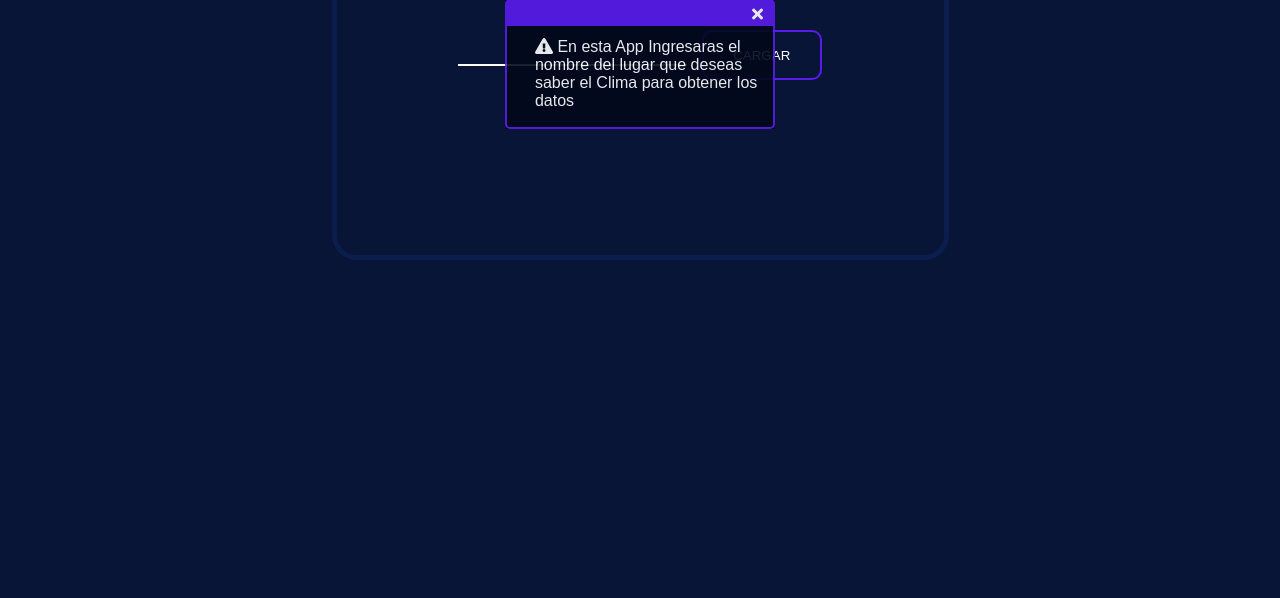
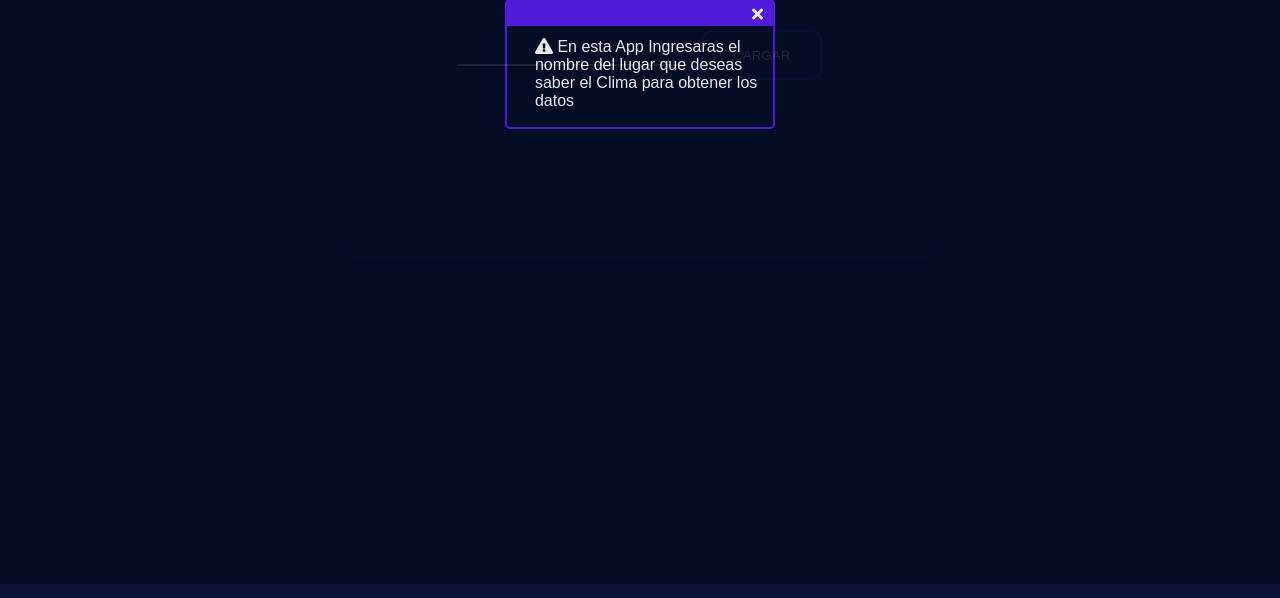
Before and after one commit to InterTech20/app_clima, a plain HTML site: page index.html in a window 1280 px wide. Shown: the part 202-800 px from the top of the page. Drawn offline with Linux system fonts and the light colour scheme.

Commit message:
Update style.css

```diff
--- a/style.css
+++ b/style.css
@@ -190,11 +190,12 @@ button:hover{
     display: none;
     justify-content: center;
     align-items: center;
-    max-width: 100%;
-    max-height: 100vh;
+     width: 100%;
+    height: 130vh;
+    filter: opacity(90%);
+    background: #030c24;
     z-index: 1;
-    filter: opacity(90%);
-    background: #01081a;
+
 }
 
 .modal_container{
```
